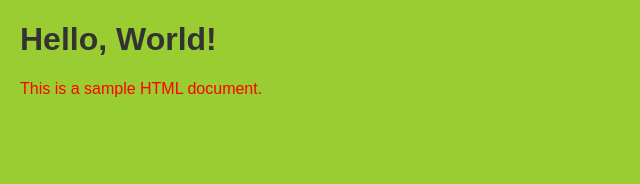
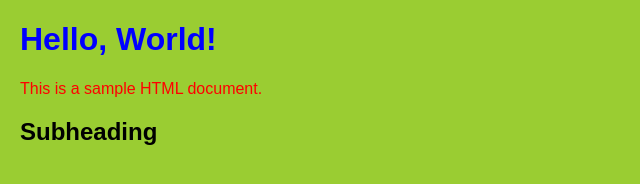
Before and after one commit to yadavanshi-sneha/project-list, a plain HTML site: page index.html in a window 1280 px wide. Shown: the whole page, without its empty margins (0-640 px from the left). Drawn offline with Linux system fonts and the light colour scheme.

Commit message:
change file

```diff
--- a/index.html
+++ b/index.html
@@ -11,7 +11,7 @@
             background-color:yellowgreen;
         }
         h1 {
-            color: #333;
+            color:blue;
         }
         p {
             font-size: 16px;
@@ -23,5 +23,6 @@
 
         <h1>Hello, World!</h1>
         <p>This is a sample HTML document.</p>
+        <h2>Subheading</h2>
 </body>
 </html>
```
